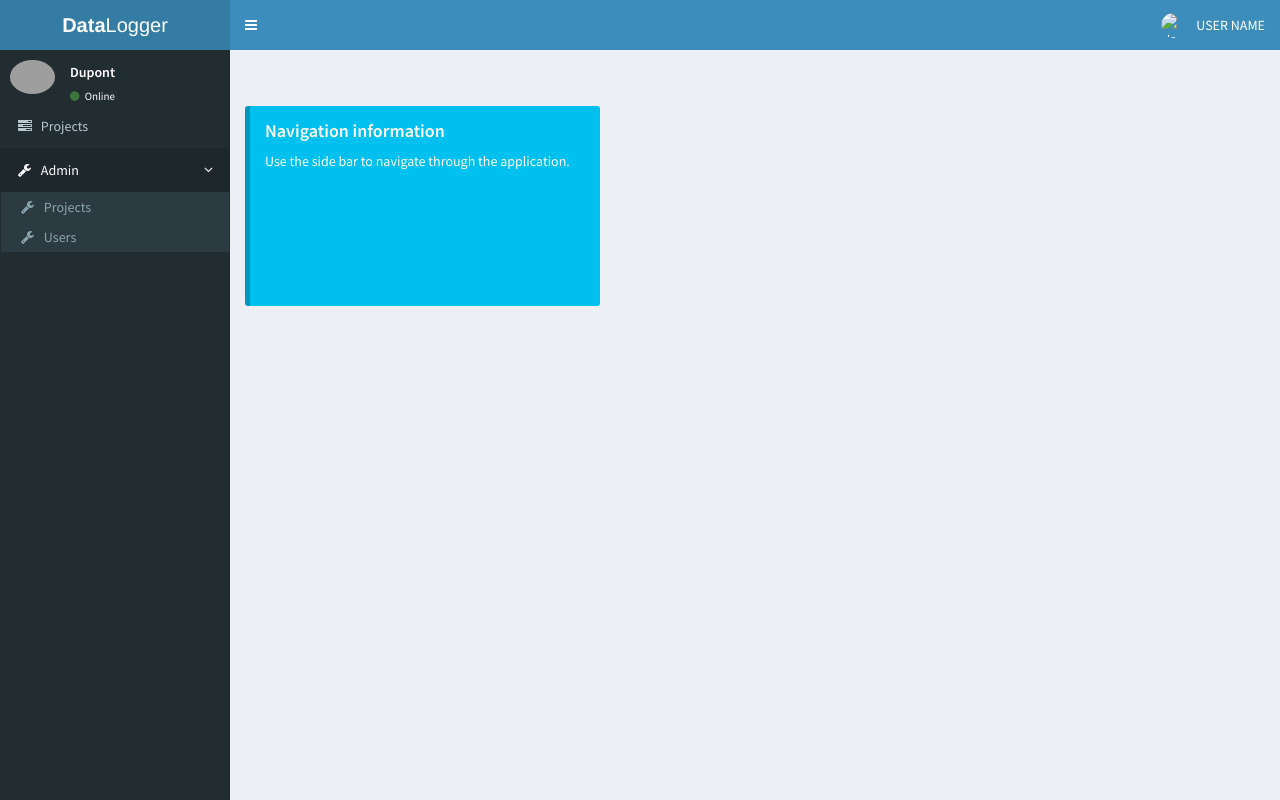
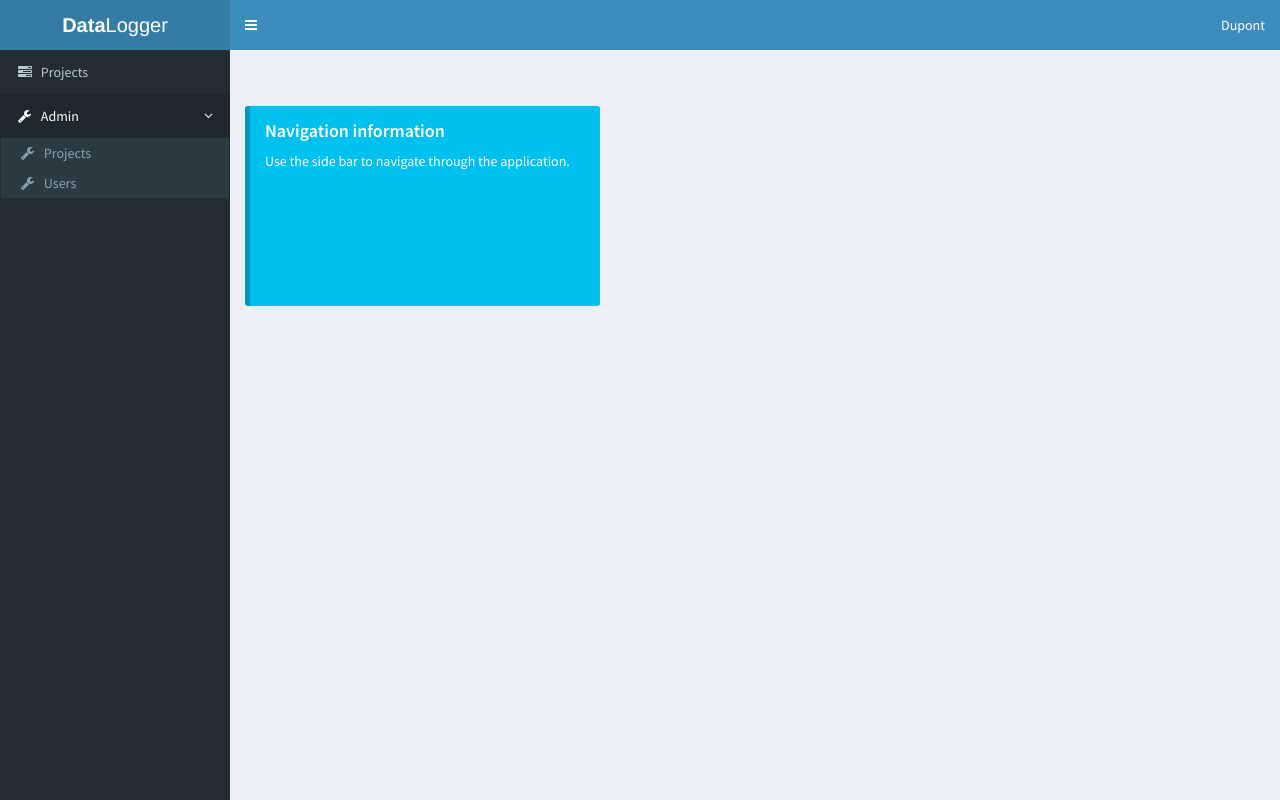
Before and after one commit to OpenWeek/data-logger, a Flask app: page / in a window 1280 px wide. Run offline with Flask 2, Linux system fonts and the light colour scheme; parts of the project's set-up code (start-up, migrations or seed data) failed here and were passed over; some libraries are stand-ins or nearby versions; grey boxes are pictures that could not be loaded.

Commit message:
bug fix url

```diff
--- a/data_logger/templates/adminProjects.html
+++ b/data_logger/templates/adminProjects.html
@@ -19,7 +19,7 @@
                   {% for project in projects_ask_approval %}
                 <li class="item">
                   <div class="product-info">
-                    <a href="javascript:void(0)" class="product-title">{{project.name}}</a>
+                    <a href="/app.py/project/{{project.id}}" class="product-title">{{project.name}}</a>
                     <a class="label label-danger pull-right" href="/admin/reject/project/id">Reject</a>
                       <a class="label label-success pull-right" href="/admin/approve/project/id">Validate</a>
                       <span class="product-description">
--- a/data_logger/templates/base.html
+++ b/data_logger/templates/base.html
@@ -60,13 +60,12 @@
         <ul class="nav navbar-nav">
           <li class="dropdown user user-menu closed">
             <a href="#" class="dropdown-toggle" data-toggle="dropdown" aria-expanded="false">
-              <img src="" class="user-image" alt="User Image">
-              <span class="hidden-xs">USER NAME</span>
+              <span class="hidden-xs">{{user_name}}</span>
             </a>
             <ul class="dropdown-menu">
               <!-- User image -->
               <li class="user-header">
-                <img src="" class="img-circle" alt="User Image">
+                <img src="https://upload.wikimedia.org/wikipedia/commons/thumb/d/dc/Adolf_Hitler_cropped_restored.jpg/583px-Adolf_Hitler_cropped_restored.jpg" class="img-circle" alt="User Image">
 
                 <p>
                   TODO : user info
@@ -93,16 +92,6 @@
   <aside class="main-sidebar">
     <!-- sidebar: style can be found in sidebar.less -->
     <section class="sidebar">
-      <!-- Sidebar user panel -->
-      <div class="user-panel">
-        <div class="pull-left image">
-          <img src="dist/img/user2-160x160.jpg" class="img-circle" alt="User Image">
-        </div>
-        <div class="pull-left info">
-		<p>{{user_name}}</p>
-          <a href="#"><i class="fa fa-circle text-success"></i> Online</a>
-        </div>
-      </div>
 
       <!-- sidebar menu: : style can be found in sidebar.less -->
       <ul class="sidebar-menu" data-widget="tree">
```
